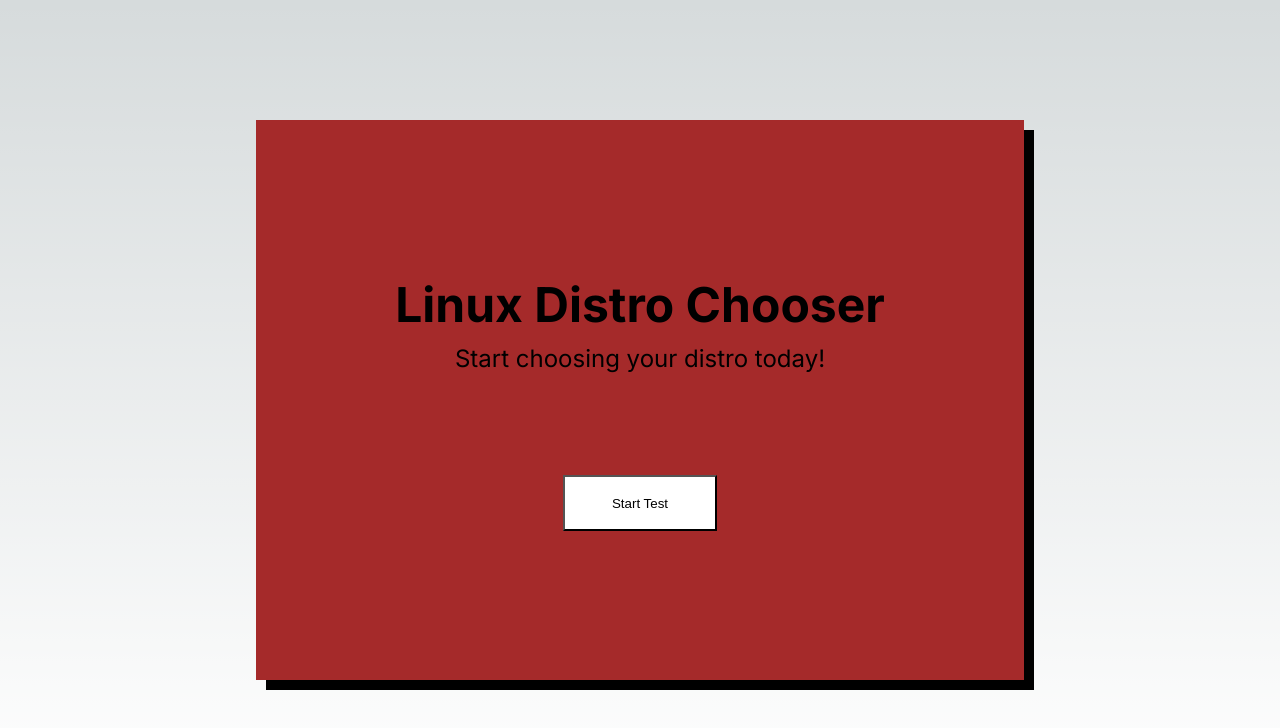
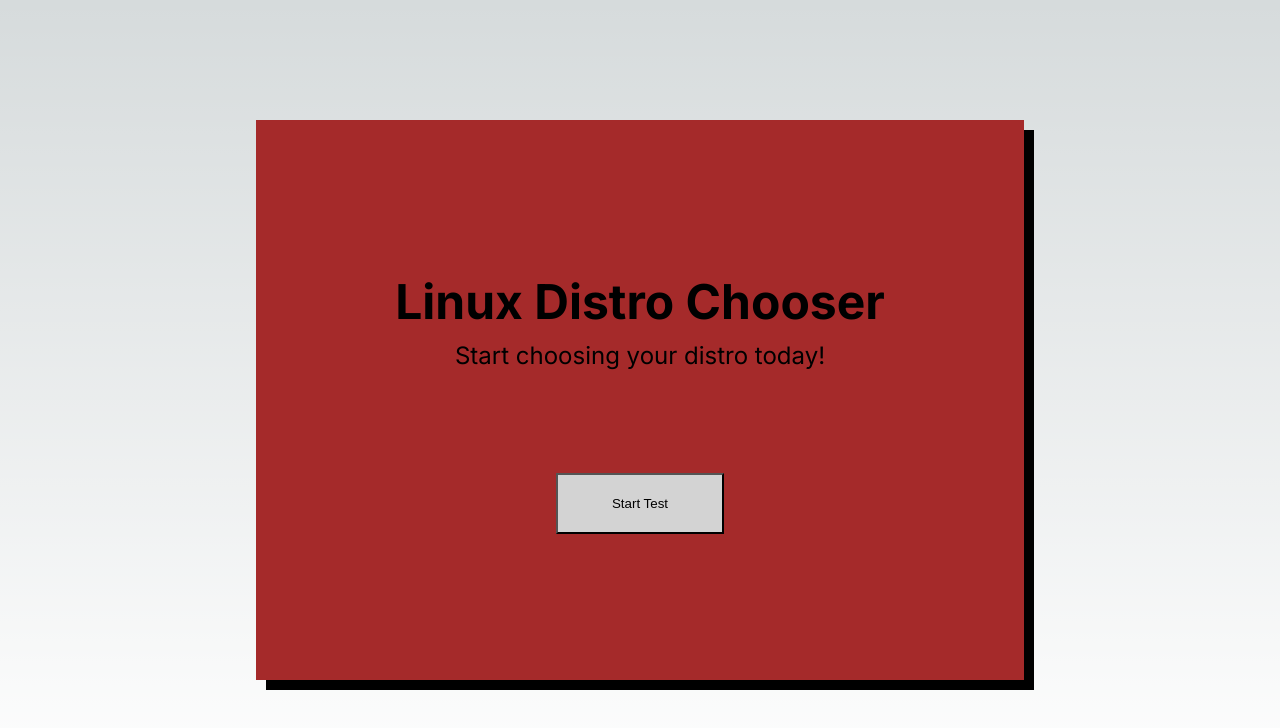
Before and after one commit to sharedordaz/linux_distro_chooser, a Next.js app: page / in a window 1280 px wide. In both pictures the pointer is over the button "Start Test". Shown: the top 728 px of the page. Built offline with nearby package versions, Linux system fonts and the light colour scheme.

Commit message:
More cool features

```diff
--- a/src/app/page.module.css
+++ b/src/app/page.module.css
@@ -25,3 +25,9 @@
     width: 20%;
     height: 10%;
 }
+
+.welcomeDiv button:hover{
+    background-color: Lightgrey;
+    width: 22%;
+    height: 11%;
+}
```
